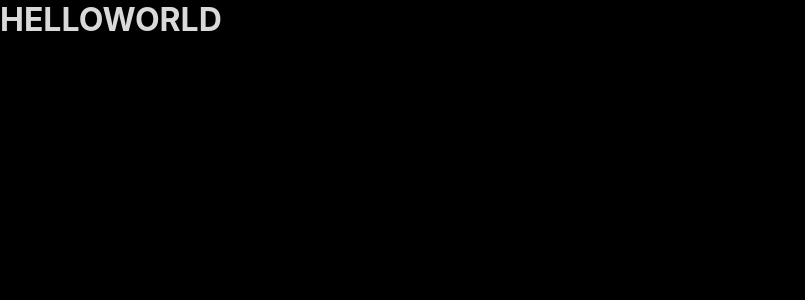
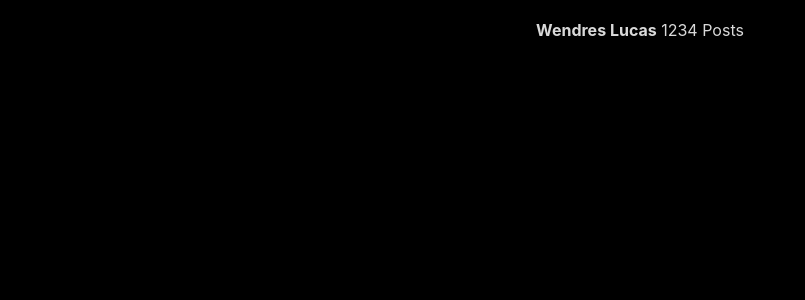
Before and after one commit to wendreslucas/StarWarsT, a React (Create React App) app: page / in a window 1280 px wide. Shown: the top 300 px of the page, without its empty margins (0-805 px from the left). Built offline with nearby package versions, Linux system fonts and the light colour scheme.

Commit message:
começando home

```diff
--- a/package.json
+++ b/package.json
@@ -14,6 +14,7 @@
     "react-sticky-box": "^1.0.2",
     "react-toastify": "^9.0.3",
     "styled-components": "^5.3.5",
+    "styled-icons": "^10.45.0",
     "web-vitals": "^2.1.4"
   },
   "scripts": {
--- /dev/null
+++ b/src/components/Main/index.jsx
@@ -0,0 +1,27 @@
+import React from 'react';
+
+import { Container, Header, BackIcon, ProfileInfo } from './styles';
+
+function Main() {
+  return (
+    <Container>
+      <Header>
+        <button>
+          <BackIcon />
+        </button>
+        <ProfileInfo>
+          <strong>Wendres Lucas</strong>
+          <span> 1234 Posts</span>
+        </ProfileInfo>
+      </Header>
+      {/* <ProfilePage/>
+    <BottomMenu>
+      <HomeIcon/>
+      <BellIcon/>
+      <EmailIcon/>
+    </BottomMenu> */}
+    </Container>
+  );
+}
+
+export default Main;
--- /dev/null
+++ b/src/components/Main/styles.js
@@ -0,0 +1,6 @@
+import styled from 'styled-components';
+
+export const Container = styled.div``;
+export const Header = styled.div``;
+export const BackIcon = styled.div``;
+export const ProfileInfo = styled.div``;
--- /dev/null
+++ b/src/pages/Home/index.jsx
@@ -0,0 +1,9 @@
+import React from 'react';
+
+import Layout from './../../components/Layout/index';
+
+function Home() {
+  return <Layout />;
+}
+
+export default Home;
--- a/src/pages/Root/index.jsx
+++ b/src/pages/Root/index.jsx
@@ -1,10 +1,11 @@
-import React from 'react'
-import { Route, Routes } from 'react-router-dom'
+import React from 'react';
+import { Route, Routes } from 'react-router-dom';
+import Home from '../Home';
 
 export const Root = () => {
   return (
     <Routes>
-      <Route path="/" element={<h1>HELLOWORLD</h1>} />
+      <Route path="/" element={<Home />} />
     </Routes>
-  )
-}
+  );
+};
```
Also changed, not shown: src/components/Layout/styles.js (renamed from src/components/Layout/styles.jsx), 1 other file (tests, documents, lock files or other folders).
